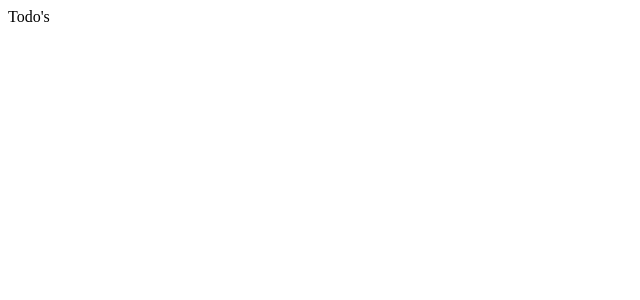
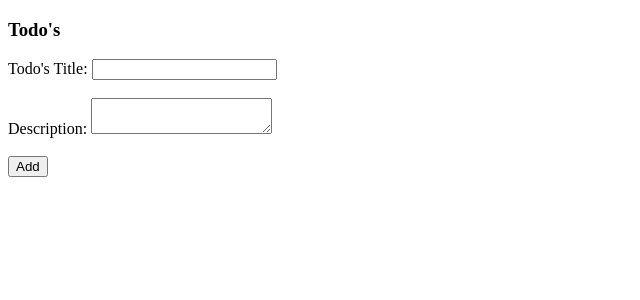
Before and after one commit to nikita-jadhav16/todo_list, a React (Create React App) app: page / in a window 1280 px wide. Shown: the top 300 px of the page, without its empty margins (0-640 px from the left). Built offline with nearby package versions, Linux system fonts and the light colour scheme.

Commit message:
added todos

```diff
--- a/src/App.js
+++ b/src/App.js
@@ -1,5 +1,11 @@
+import Todo from "./components/Todo";
+
 function App() {
-  return <>Todo's</>;
+  return (
+    <>
+      <Todo />
+    </>
+  );
 }
 
 export default App;
--- /dev/null
+++ b/src/components/Todo.js
@@ -0,0 +1,46 @@
+import React, { useState } from "react";
+
+const Todo = () => {
+  const [todo, setTodo] = useState({
+    title: "",
+    description: "",
+  });
+
+  const handleSubmit = (e) => {
+    e.preventDefault();
+    console.log("added todo: ", todo);
+    setTodo({
+      title: "",
+      description: "",
+    });
+  };
+
+  return (
+    <>
+      <h3>Todo's</h3>
+
+      <form onSubmit={handleSubmit}>
+        <label htmlFor="todoTitle">Todo's Title: </label>
+        <input
+          type="text"
+          id="todoTitle"
+          onChange={(e) => setTodo({ ...todo, title: e.target.value })}
+          value={todo.title}
+        />
+        <br />
+        <br />
+        <label htmlFor="todoDescription">Description: </label>
+        <textarea
+          id="todoDescription"
+          onChange={(e) => setTodo({ ...todo, description: e.target.value })}
+          value={todo.description}
+        />
+        <br />
+        <br />
+        <button type="submit">Add</button>
+      </form>
+    </>
+  );
+};
+
+export default Todo;
```
